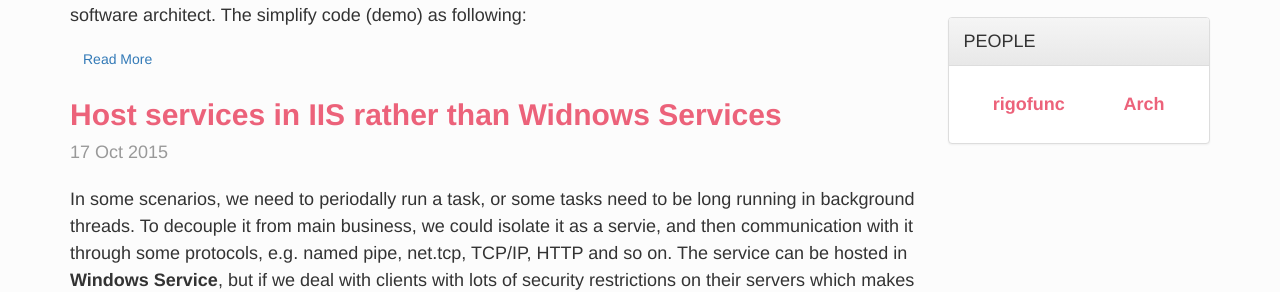
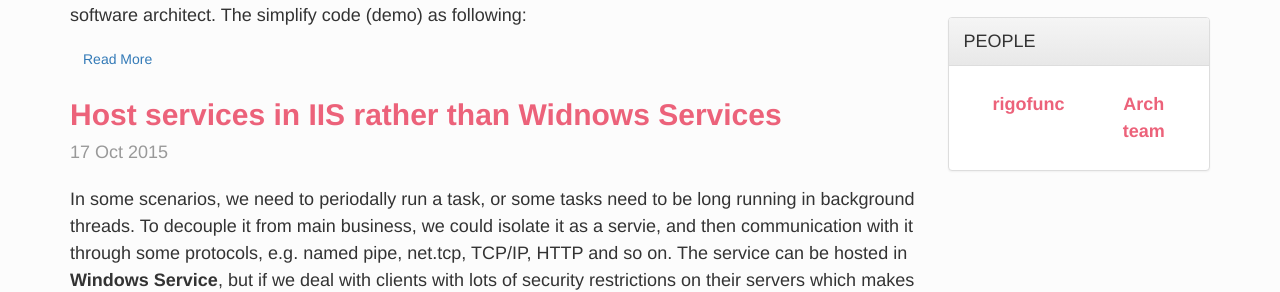
Before and after one commit to arch/arch.github.io, a Jekyll site: the page built from index.html, in a window 1280 px wide. Shown: the part 695-987 px from the top of the page. Built offline with Jekyll 4.4.1, drawn with Linux system fonts in a browser that asks for light colours; the list of posts is cut into pages by our own code.

Commit message:
Update _config.yml

```diff
--- a/_config.yml
+++ b/_config.yml
@@ -8,5 +8,5 @@ github: https://github.com/Arch
 urls:
     - text: rigofunc
       url: https://github.com/xyting
-    - text: Arch
-      url: https://github.com/Arch
+    - text: Arch team
+      url: https://github.com/orgs/Arch/people
```
